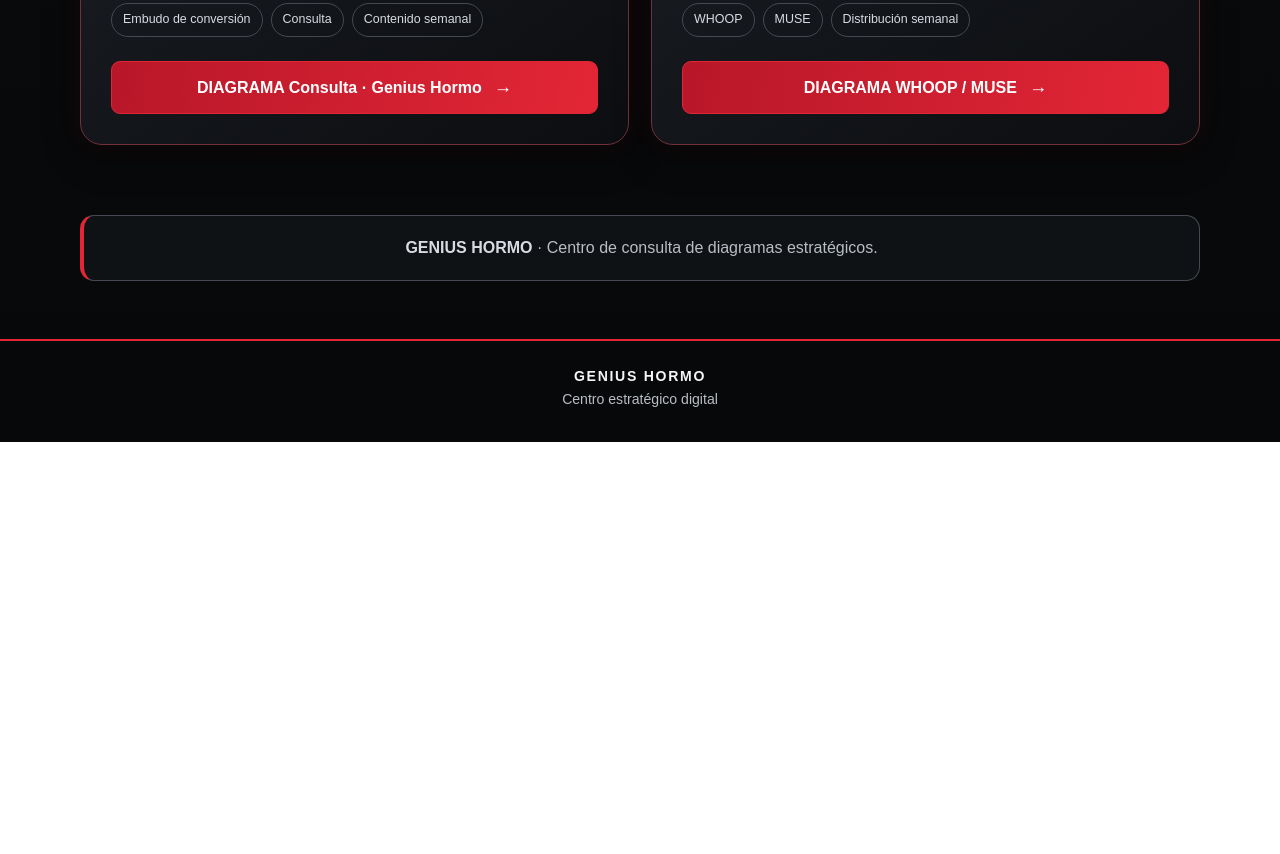
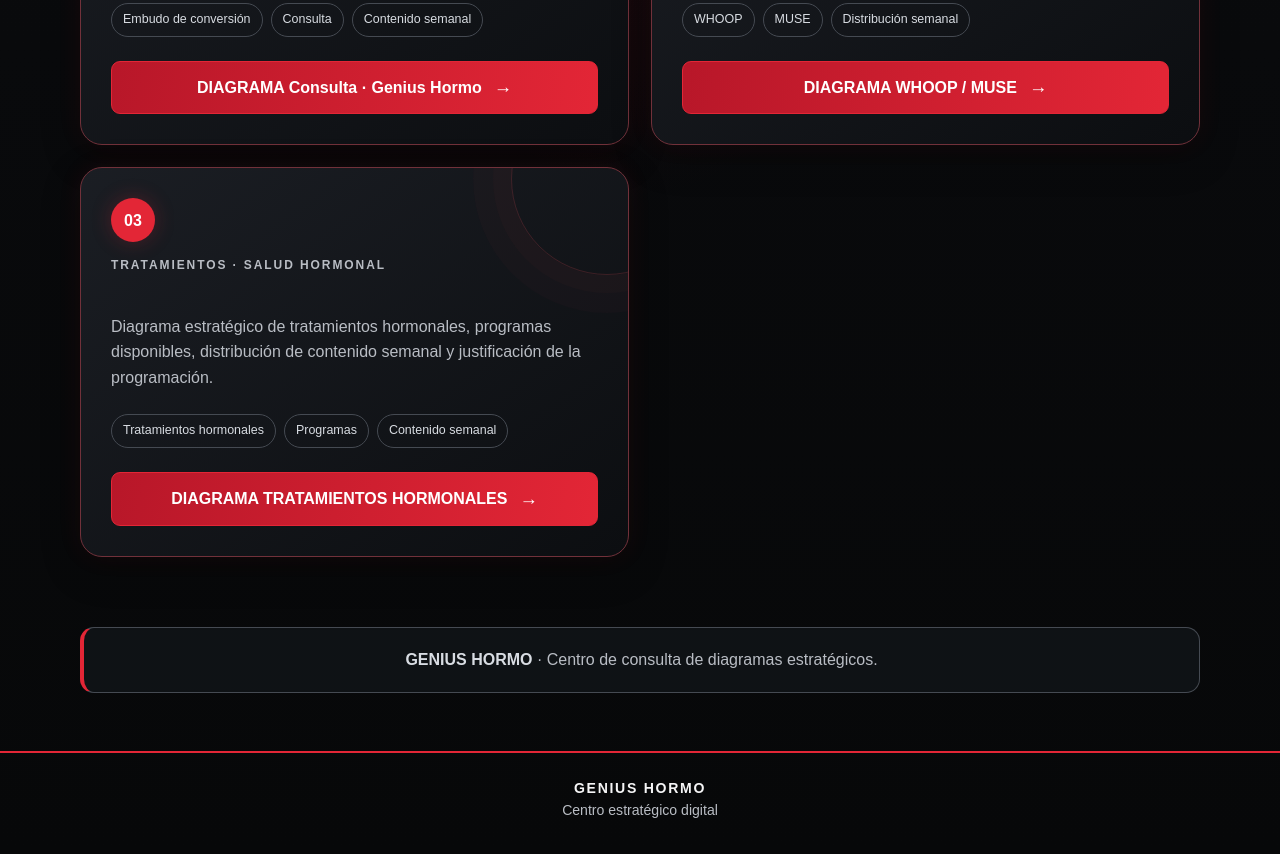
Before and after one commit to eduvigesc95-create/genius-hormo, a plain HTML site: page index.html in a window 1280 px wide. Shown: the part 760-1614 px from the top of the page. Before the commit the page ends 1202 px from the top, so only its background shows below. Drawn offline with Linux system fonts and the light colour scheme.

Commit message:
Update index.html

```diff
--- a/index.html
+++ b/index.html
@@ -227,6 +227,18 @@
         </div>
         <a class="open-link" href="diagramas/whoop-muse.html"> DIAGRAMA WHOOP / MUSE <span class="arrow">→</span></a>
       </article>
+
+      <article class="card">
+        <div class="number">03</div>
+        <p class="tag">Tratamientos · Salud hormonal</p>
+        <p>Diagrama estratégico de tratamientos hormonales, programas disponibles, distribución de contenido semanal y justificación de la programación.</p>
+        <div class="details">
+          <span class="pill">Tratamientos hormonales</span>
+          <span class="pill">Programas</span>
+          <span class="pill">Contenido semanal</span>
+        </div>
+        <a class="open-link" href="diagramas/tratamientos-hormonales.html">DIAGRAMA TRATAMIENTOS HORMONALES <span class="arrow">→</span></a>
+      </article>
     </section>
 
     <div class="note">
```
